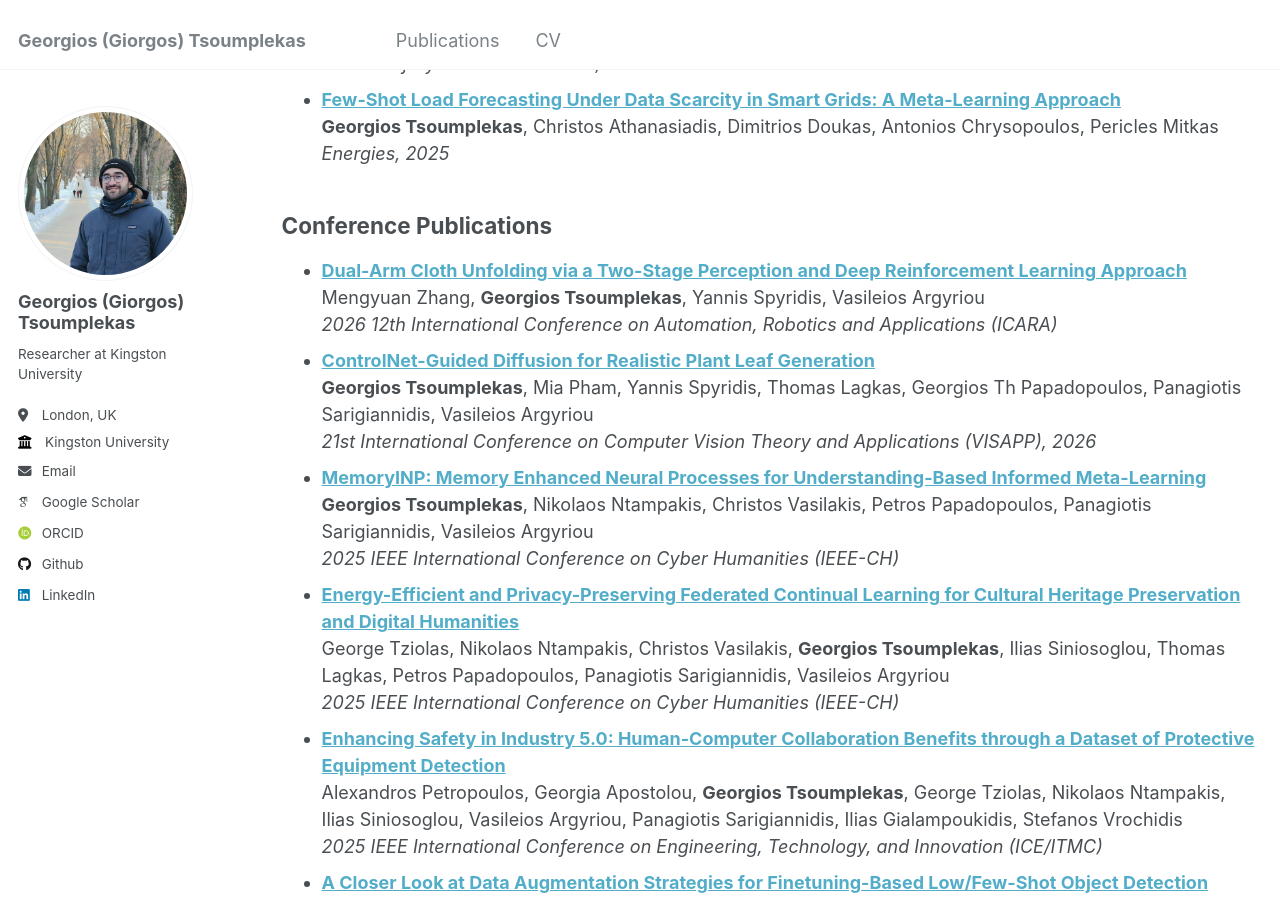
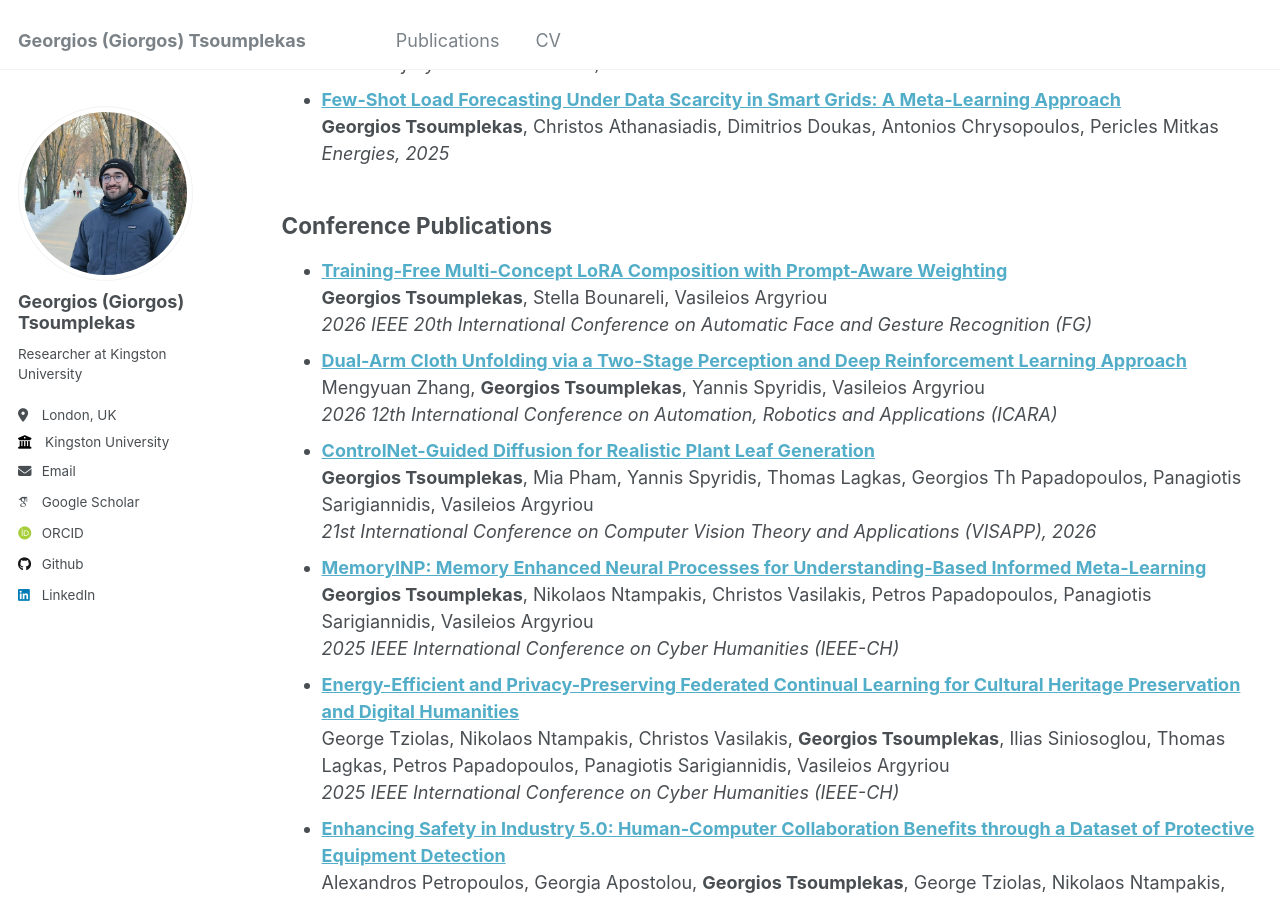
Before and after one commit to GeorgeTsoumplekas/GeorgeTsoumplekas.github.io, a Jekyll site: the page built from _pages/publications.md, in a window 1280 px wide and 900 px high, scrolled down 426 px. Built offline with Jekyll 4.4.1, drawn with Linux system fonts in a browser that asks for light colours; some web fonts are replaced.

Commit message:
Update publications.md

```diff
--- a/_pages/publications.md
+++ b/_pages/publications.md
@@ -19,6 +19,7 @@ Journal Publications
 Conference Publications
 ------------
 
+- **[Training-Free Multi-Concept LoRA Composition with Prompt-Aware Weighting](https://ieeexplore.ieee.org/abstract/document/11557018)** <br> **Georgios Tsoumplekas**, Stella Bounareli, Vasileios Argyriou <br> <em> 2026 IEEE 20th International Conference on Automatic Face and Gesture Recognition (FG) </em>
 - **[Dual-Arm Cloth Unfolding via a Two-Stage Perception and Deep Reinforcement Learning Approach](https://ieeexplore.ieee.org/abstract/document/11480355)** <br> Mengyuan Zhang, **Georgios Tsoumplekas**, Yannis Spyridis, Vasileios Argyriou <br> <em> 2026 12th International Conference on Automation, Robotics and Applications (ICARA) </em>
 - **[ControlNet-Guided Diffusion for Realistic Plant Leaf Generation](https://www.scitepress.org/Papers/2026/143974/143974.pdf)** <br> **Georgios Tsoumplekas**, Mia Pham, Yannis Spyridis, Thomas Lagkas, Georgios Th Papadopoulos, Panagiotis Sarigiannidis, Vasileios Argyriou <br> <em> 21st International Conference on Computer Vision Theory and Applications (VISAPP), 2026 </em>
 - **[MemoryINP: Memory Enhanced Neural Processes for Understanding-Based Informed Meta-Learning](https://ieeexplore.ieee.org/abstract/document/11279273)** <br> **Georgios Tsoumplekas**, Nikolaos Ntampakis, Christos Vasilakis, Petros Papadopoulos, Panagiotis Sarigiannidis, Vasileios Argyriou <br> <em> 2025 IEEE International Conference on Cyber Humanities (IEEE-CH) </em>
```
